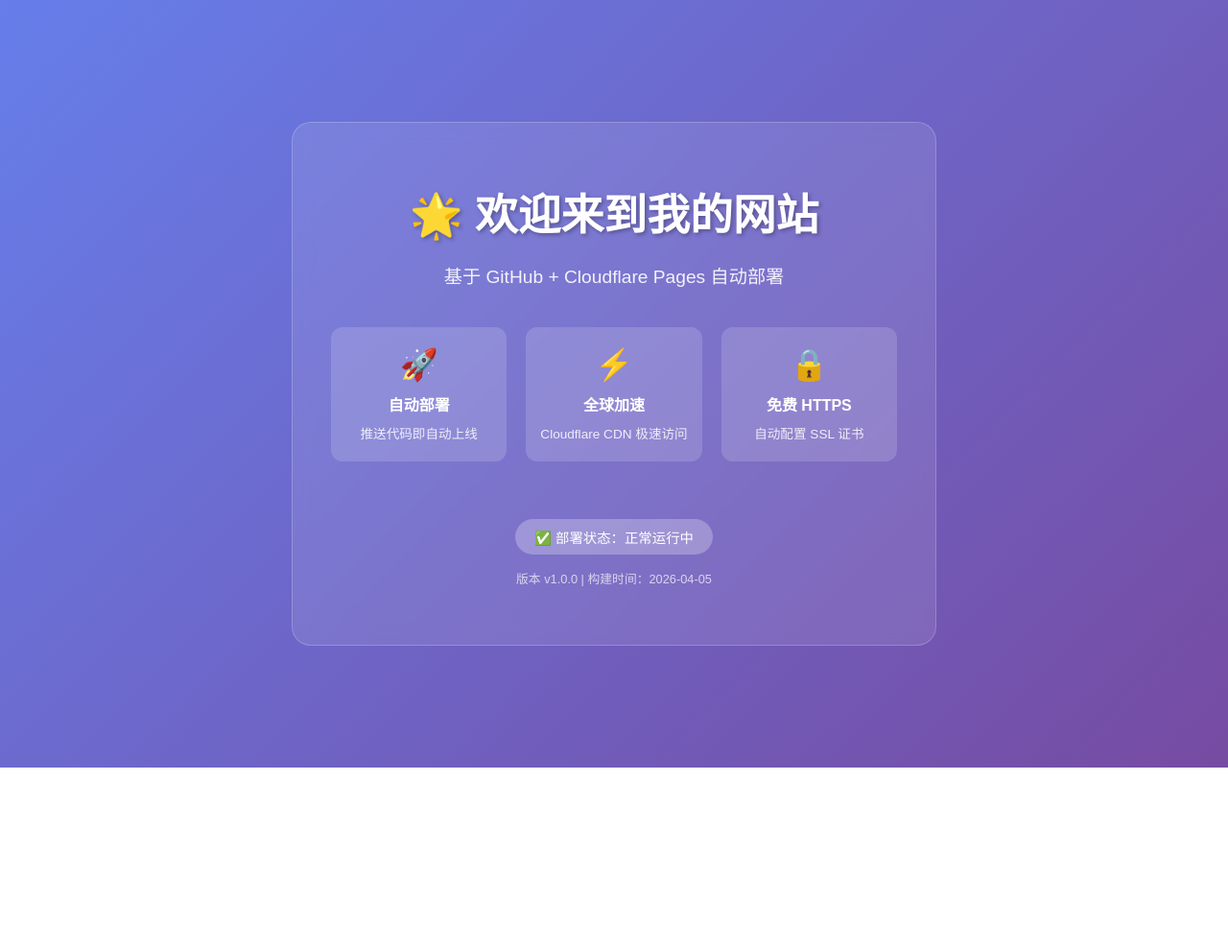
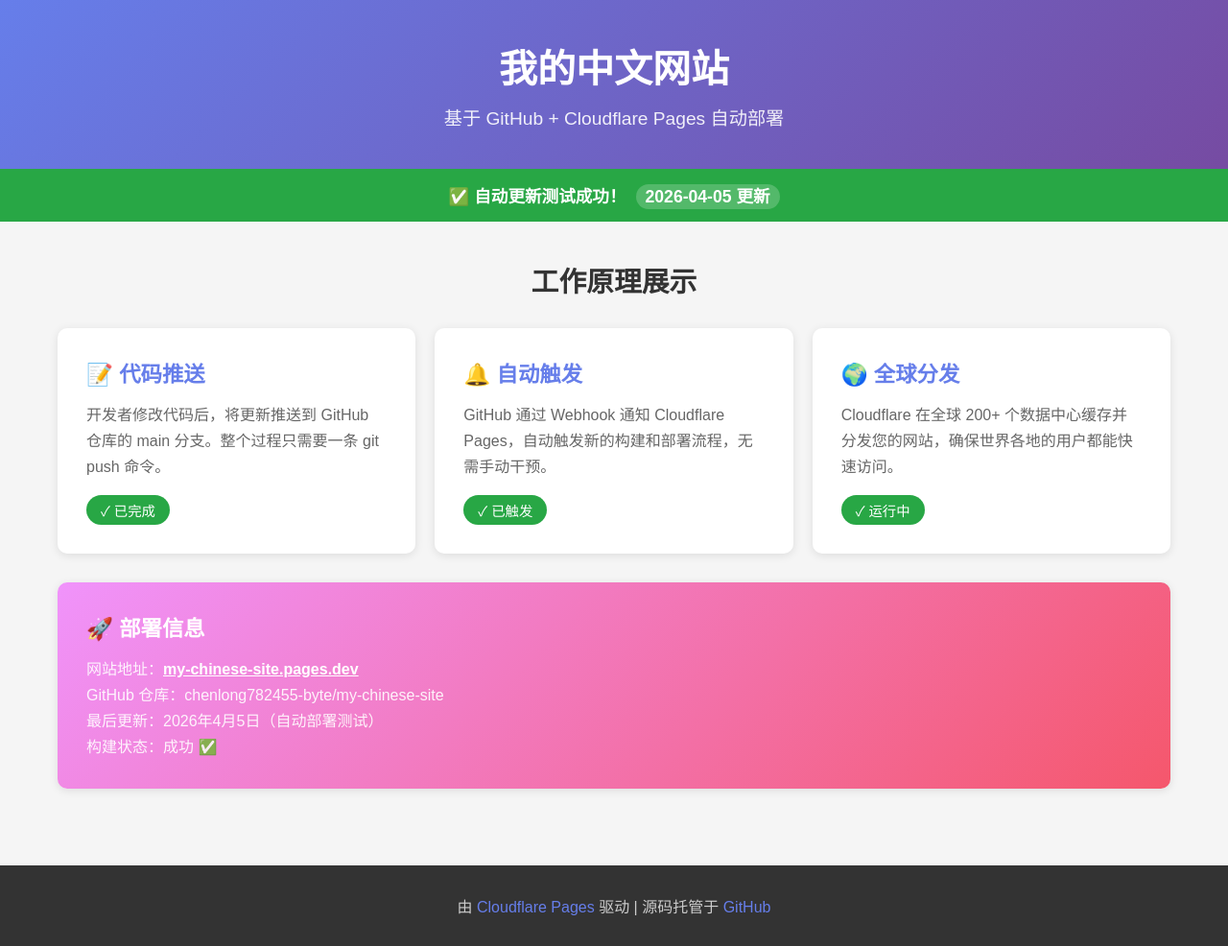
Before and after one commit to chenlong782455-byte/my-chinese-site, a plain HTML site: page index.html in a window 1280 px wide. Shown: the whole page at 96% size. Before the commit the page ends 800 px from the top, so only its background shows below. Drawn offline with Linux system fonts and the light colour scheme.

Commit message:
测试自动更新：添加自动部署演示页面

```diff
--- a/index.html
+++ b/index.html
@@ -6,73 +6,68 @@
     <title>我的中文网站 - Cloudflare Pages 演示</title>
     <style>
         * { margin: 0; padding: 0; box-sizing: border-box; }
-        body {
-            font-family: "Microsoft YaHei", "PingFang SC", sans-serif;
-            background: linear-gradient(135deg, #667eea 0%, #764ba2 100%);
-            min-height: 100vh;
-            display: flex;
-            align-items: center;
-            justify-content: center;
-            color: #fff;
-        }
-        .container {
-            text-align: center;
-            padding: 60px 40px;
-            background: rgba(255,255,255,0.1);
-            backdrop-filter: blur(10px);
-            border-radius: 20px;
-            border: 1px solid rgba(255,255,255,0.2);
-            max-width: 700px;
-        }
-        h1 { font-size: 2.8em; margin-bottom: 20px; text-shadow: 2px 2px 4px rgba(0,0,0,0.3); }
-        .subtitle { font-size: 1.2em; opacity: 0.9; margin-bottom: 40px; }
-        .cards { display: grid; grid-template-columns: repeat(3, 1fr); gap: 20px; margin: 30px 0; }
-        .card {
-            background: rgba(255,255,255,0.15);
-            border-radius: 12px;
-            padding: 20px 15px;
-            transition: transform 0.3s;
-        }
+        body { font-family: "Microsoft YaHei", "微软雅黑", Arial, sans-serif; background: #f5f5f5; color: #333; }
+        header { background: linear-gradient(135deg, #667eea 0%, #764ba2 100%); color: white; padding: 40px 20px; text-align: center; }
+        header h1 { font-size: 2.5em; margin-bottom: 10px; }
+        header p { font-size: 1.2em; opacity: 0.9; }
+        .update-banner { background: #28a745; color: white; text-align: center; padding: 15px; font-size: 1.1em; font-weight: bold; }
+        .update-banner span { background: rgba(255,255,255,0.2); padding: 3px 10px; border-radius: 20px; margin-left: 10px; }
+        .container { max-width: 1200px; margin: 0 auto; padding: 40px 20px; }
+        .card-grid { display: grid; grid-template-columns: repeat(auto-fit, minmax(300px, 1fr)); gap: 20px; margin: 30px 0; }
+        .card { background: white; border-radius: 10px; padding: 30px; box-shadow: 0 2px 10px rgba(0,0,0,0.1); transition: transform 0.2s; }
         .card:hover { transform: translateY(-5px); }
-        .card .icon { font-size: 2em; margin-bottom: 10px; }
-        .card h3 { font-size: 1em; margin-bottom: 8px; }
-        .card p { font-size: 0.85em; opacity: 0.85; }
-        .badge {
-            display: inline-block;
-            background: rgba(255,255,255,0.25);
-            border-radius: 20px;
-            padding: 8px 20px;
-            margin-top: 30px;
-            font-size: 0.9em;
-        }
-        .version { margin-top: 15px; opacity: 0.7; font-size: 0.8em; }
+        .card h3 { font-size: 1.4em; margin-bottom: 15px; color: #667eea; }
+        .card p { line-height: 1.7; color: #666; }
+        .status-badge { display: inline-block; background: #28a745; color: white; padding: 5px 15px; border-radius: 20px; font-size: 0.9em; margin-top: 15px; }
+        footer { background: #333; color: #ccc; text-align: center; padding: 30px; margin-top: 40px; }
+        footer a { color: #667eea; text-decoration: none; }
     </style>
 </head>
 <body>
+    <header>
+        <h1>我的中文网站</h1>
+        <p>基于 GitHub + Cloudflare Pages 自动部署</p>
+    </header>
+
+    <div class="update-banner">
+        ✅ 自动更新测试成功！<span>2026-04-05 更新</span>
+    </div>
+
     <div class="container">
-        <h1>🌟 欢迎来到我的网站</h1>
-        <p class="subtitle">基于 GitHub + Cloudflare Pages 自动部署</p>
+        <h2 style="text-align:center; margin-bottom: 30px; font-size: 1.8em;">工作原理展示</h2>
 
-        <div class="cards">
+        <div class="card-grid">
             <div class="card">
-                <div class="icon">🚀</div>
-                <h3>自动部署</h3>
-                <p>推送代码即自动上线</p>
+                <h3>📝 代码推送</h3>
+                <p>开发者修改代码后，将更新推送到 GitHub 仓库的 main 分支。整个过程只需要一条 git push 命令。</p>
+                <span class="status-badge">✓ 已完成</span>
             </div>
             <div class="card">
-                <div class="icon">⚡</div>
-                <h3>全球加速</h3>
-                <p>Cloudflare CDN 极速访问</p>
+                <h3>🔔 自动触发</h3>
+                <p>GitHub 通过 Webhook 通知 Cloudflare Pages，自动触发新的构建和部署流程，无需手动干预。</p>
+                <span class="status-badge">✓ 已触发</span>
             </div>
             <div class="card">
-                <div class="icon">🔒</div>
-                <h3>免费 HTTPS</h3>
-                <p>自动配置 SSL 证书</p>
+                <h3>🌍 全球分发</h3>
+                <p>Cloudflare 在全球 200+ 个数据中心缓存并分发您的网站，确保世界各地的用户都能快速访问。</p>
+                <span class="status-badge">✓ 运行中</span>
             </div>
         </div>
 
-        <div class="badge">✅ 部署状态：正常运行中</div>
-        <p class="version">版本 v1.0.0 | 构建时间：2026-04-05</p>
+        <div class="card" style="margin-top: 20px; background: linear-gradient(135deg, #f093fb 0%, #f5576c 100%); color: white;">
+            <h3 style="color: white;">🚀 部署信息</h3>
+            <p style="color: rgba(255,255,255,0.9);">
+                网站地址：<a href="https://my-chinese-site.pages.dev" style="color: white; font-weight: bold;">my-chinese-site.pages.dev</a><br>
+                GitHub 仓库：chenlong782455-byte/my-chinese-site<br>
+                最后更新：2026年4月5日（自动部署测试）<br>
+                构建状态：成功 ✅
+            </p>
+        </div>
     </div>
+
+    <footer>
+        <p>由 <a href="https://pages.cloudflare.com/">Cloudflare Pages</a> 驱动 |
+           源码托管于 <a href="https://github.com/chenlong782455-byte/my-chinese-site">GitHub</a></p>
+    </footer>
 </body>
 </html>
```
